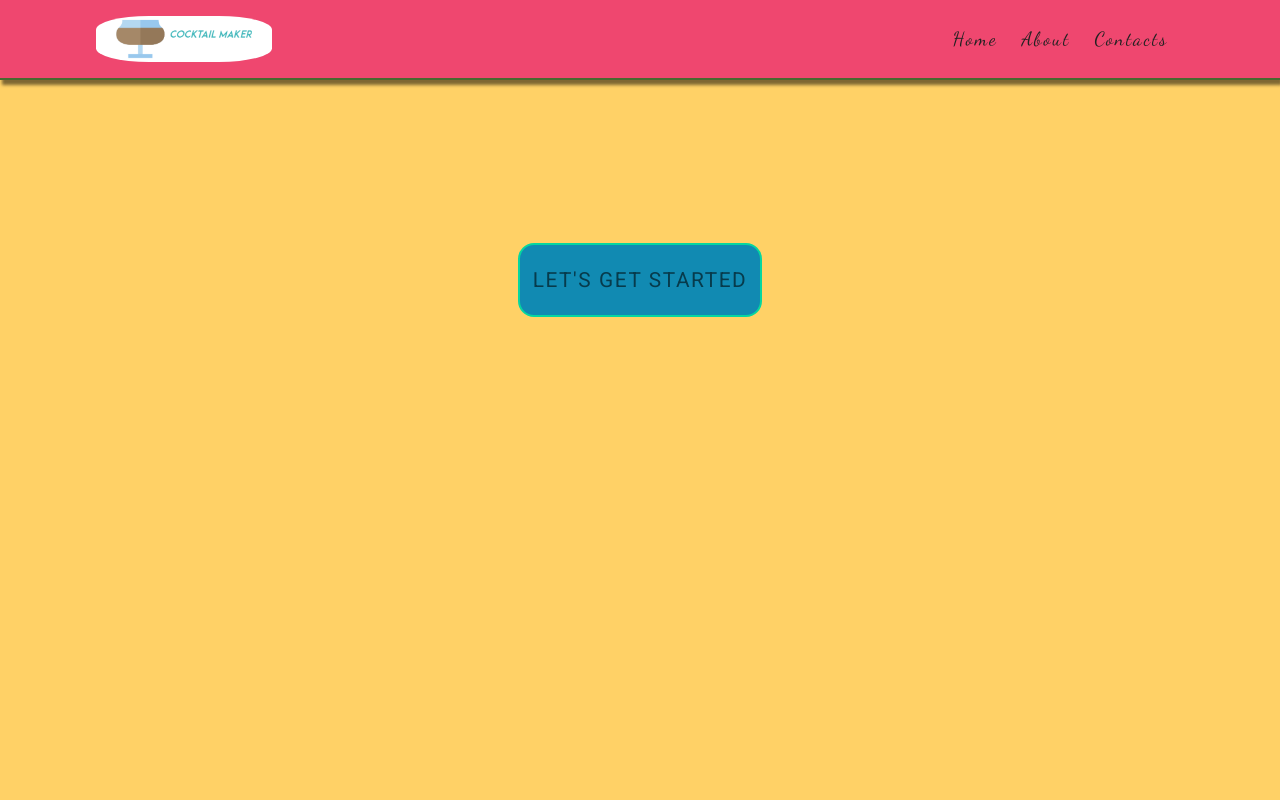
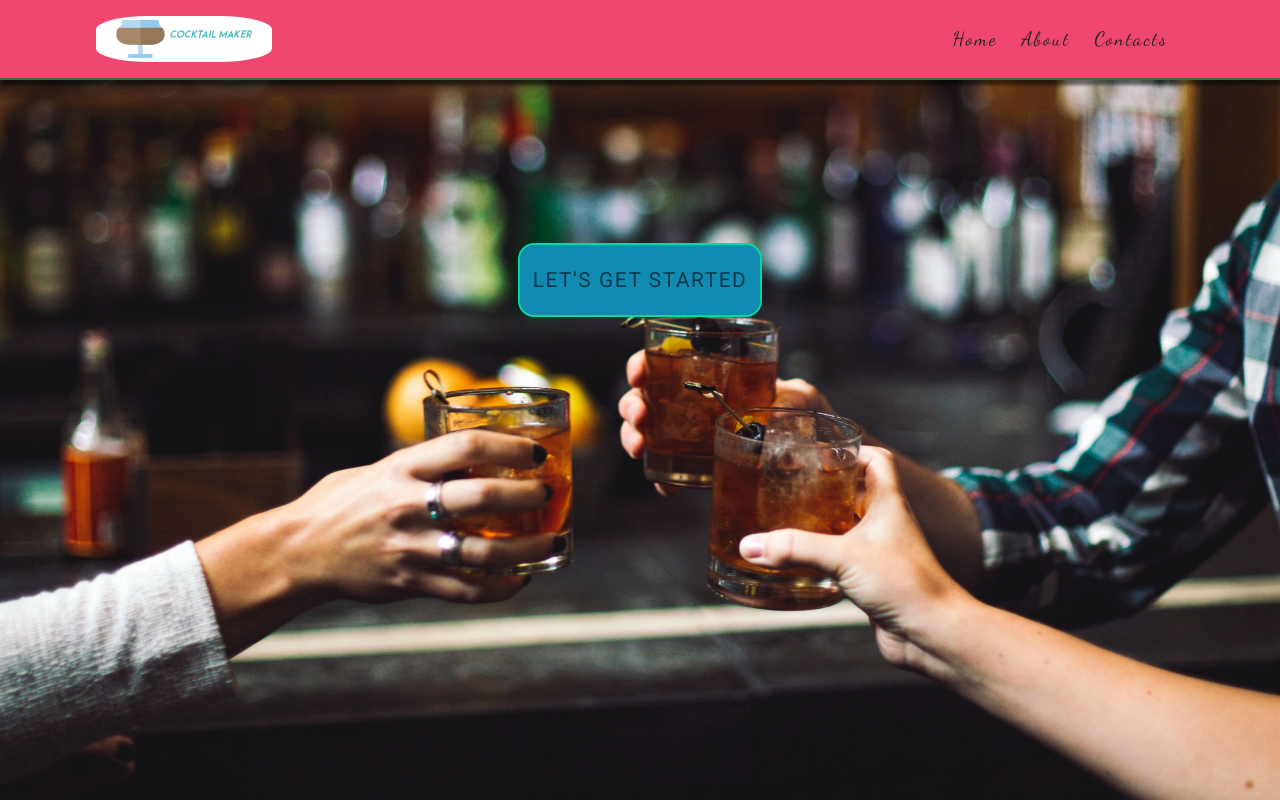
Before and after one commit to matt6852/react-app-router, a React (Create React App) app: page / in a window 1280 px wide. Built offline with nearby package versions, Linux system fonts and the light colour scheme; no server answers.

Commit message:
added background img

```diff
--- a/src/index.css
+++ b/src/index.css
@@ -37,8 +37,8 @@ Global Styles
 
 body {
   font-family: 'Dancing Script', cursive;
-  color: #073b4c;
-  background: #ffd166;
+  color: #f7f7f7;
+  background: url(../src/img/background.jpg)center/cover;
   line-height: 1.4;
   font-size: 1.1rem;
   font-weight: 700;
```
Also changed, not shown: src/img/background.jpg (added).
